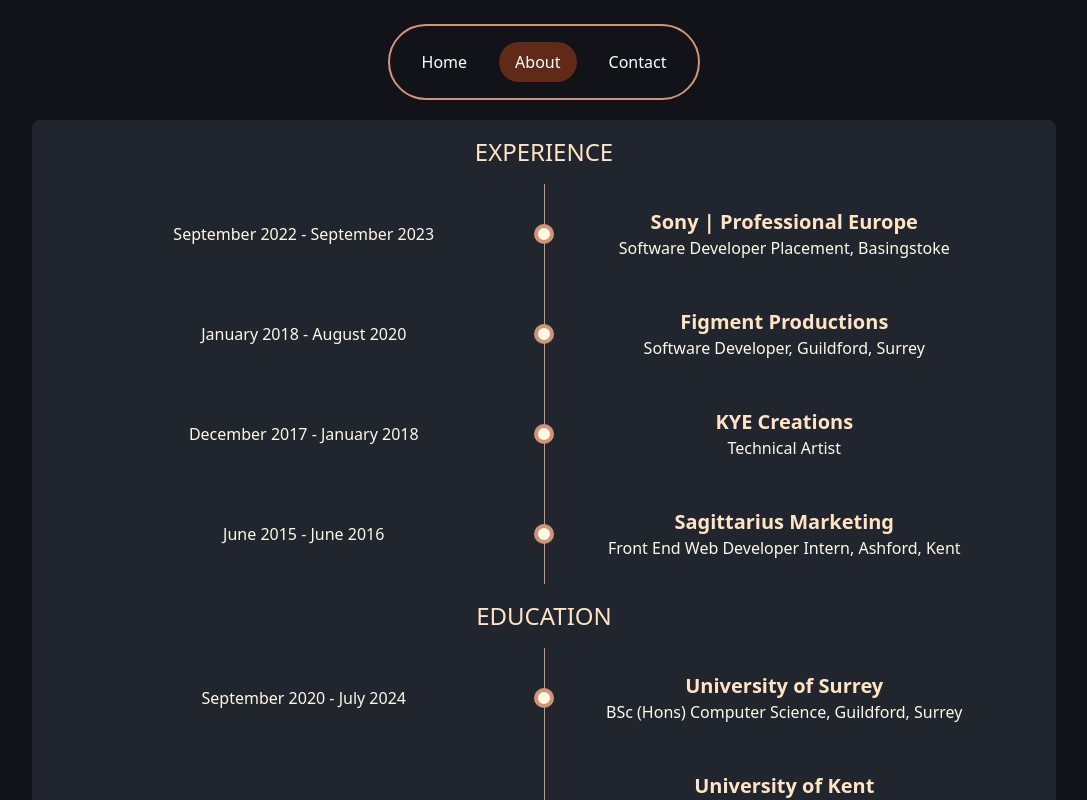
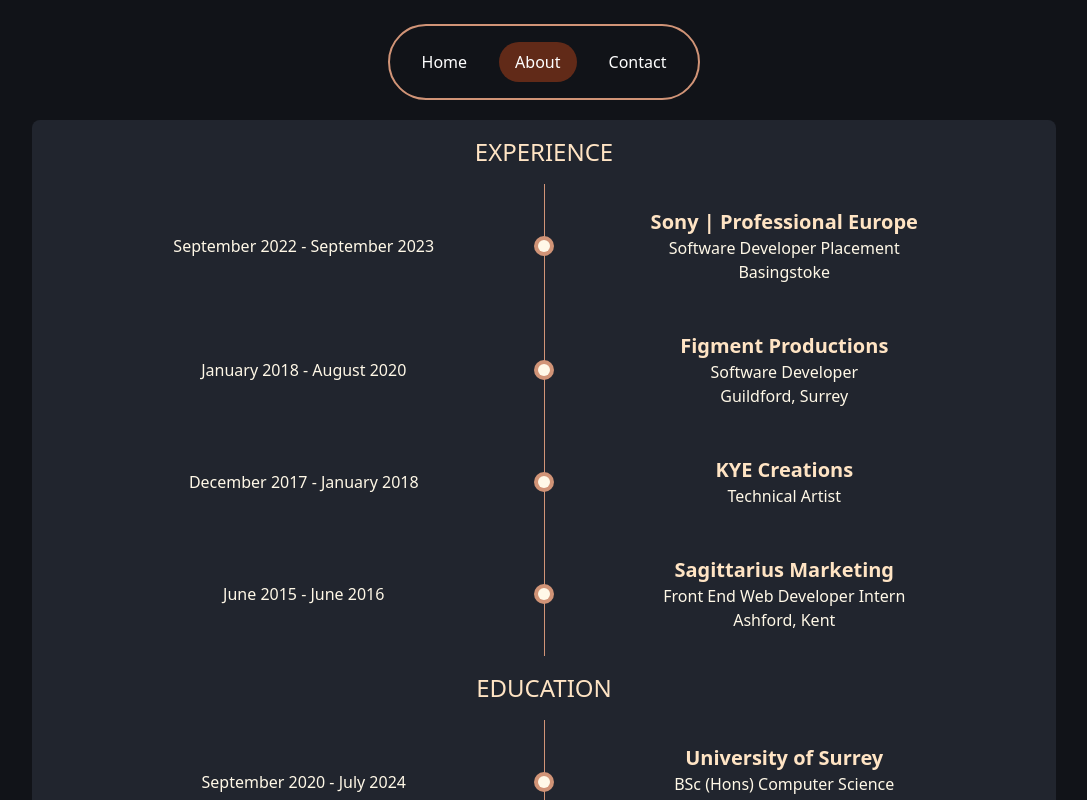
Before and after one commit to OliverKrieger/portfolio-website, a React (Vite) app: page / in a window 1280 px wide. Both pictures are taken after a click on the button "About". Shown: the top 800 px of the page, without its empty margins (96-1183 px from the left). Built offline with nearby package versions, Linux system fonts and the light colour scheme.

Commit message:
fix homepage misalignment

```diff
--- a/src/App.tsx
+++ b/src/App.tsx
@@ -25,7 +25,7 @@
   return (
     <div className="App bg-bisque-900 text-bisque-100 p-6 flex flex-col">
       <Navbar activeTab={activeTab} setActiveTab={setActiveTab} />
-      <div className="content grow-[1]">{renderPage()}</div>
+      <div className="content grow-[1] content-center">{renderPage()}</div>
     </div>
   );
 }
--- a/src/components/TwoColumnBanner.tsx
+++ b/src/components/TwoColumnBanner.tsx
@@ -1,24 +1,28 @@
 import React from "react";
 
 interface TwoColumnBannerProps {
-    leftHeader: string,
-    leftText: string,
-    rightHeader: string,
-    rightText: string
+    leftHeader?: string,
+    leftText?: string,
+    leftSubText?: string,
+    rightHeader?: string,
+    rightText?: string,
+    rightSubText?: string,
 }
 
-const TwoColumnBanner: React.FC<TwoColumnBannerProps> = ({ leftHeader, leftText, rightHeader, rightText }) => {
+const TwoColumnBanner: React.FC<TwoColumnBannerProps> = ({ leftHeader = '', leftText = '', leftSubText = '', rightHeader = '', rightText = '', rightSubText = '' }) => {
     return (
         <div className="px-4 flex justify-center text-center">
             <div className="flex flex-col justify-center flex-1 border-r border-bisque-500 p-6 relative">
                 <h2 className="text-xl font-semibold text-bisque-300">{leftHeader}</h2>
                 <p>{leftText}</p>
+                <p>{leftSubText}</p>
                 <div className="w-5 h-5 bg-bisque-500 rounded-full absolute right-0 top-1/2 transform translate-x-1/2 -translate-y-1/2"></div>
                 <div className="w-3 h-3 bg-bisque-100 rounded-full absolute right-0 top-1/2 transform translate-x-1/2 -translate-y-1/2"></div>
             </div>
             <div className="flex flex-col justify-center flex-1 p-6">
                 <h2 className="text-xl font-semibold text-bisque-300">{rightHeader}</h2>
                 <p>{rightText}</p>
+                <p>{rightSubText}</p>
             </div>
         </div>
     );
--- a/src/pages/About.tsx
+++ b/src/pages/About.tsx
@@ -7,43 +7,42 @@
                 <div className="experience-container">
                     <h2 className="text-2xl uppercase text-bisque-300 pb-4">Experience</h2>
                     <TwoColumnBanner
-                        leftHeader=""
                         leftText="September 2022 - September 2023"
                         rightHeader="Sony | Professional Europe"
-                        rightText="Software Developer Placement, Basingstoke"
+                        rightText="Software Developer Placement"
+                        rightSubText="Basingstoke"
                     />
                     <TwoColumnBanner
-                        leftHeader=""
                         leftText="January 2018 - August 2020"
                         rightHeader="Figment Productions"
-                        rightText="Software Developer, Guildford, Surrey"
+                        rightText="Software Developer"
+                        rightSubText="Guildford, Surrey"
                     />
                     <TwoColumnBanner
-                        leftHeader=""
                         leftText="December 2017 - January 2018"
                         rightHeader="KYE Creations"
                         rightText="Technical Artist"
                     />
                     <TwoColumnBanner
-                        leftHeader=""
                         leftText="June 2015 - June 2016"
                         rightHeader="Sagittarius Marketing"
-                        rightText="Front End Web Developer Intern, Ashford, Kent"
+                        rightText="Front End Web Developer Intern"
+                        rightSubText="Ashford, Kent"
                     />
                 </div>
                 <div className="education-container">
                     <h2 className="text-2xl uppercase text-bisque-300 py-4">Education</h2>
                     <TwoColumnBanner
-                        leftHeader=""
                         leftText="September 2020 - July 2024"
                         rightHeader="University of Surrey"
-                        rightText="BSc (Hons) Computer Science, Guildford, Surrey"
+                        rightText="BSc (Hons) Computer Science"
+                        rightSubText="Guildford, Surrey"
                     />
                     <TwoColumnBanner
-                        leftHeader=""
                         leftText="September 2013 - July 2017"
                         rightHeader="University of Kent"
-                        rightText="BSc (Hons) Multimedia Technology and Design with Year in Industry, Canterbury, Kent"
+                        rightText="BSc (Hons) Multimedia Technology and Design with Year in Industry"
+                        rightSubText="Canterbury, Kent"
                     />
                 </div>
             </div>
--- a/src/pages/Home.tsx
+++ b/src/pages/Home.tsx
@@ -3,7 +3,7 @@
 const Home: React.FC = () => {
     return (
         <div className="animate-slideInLeft h-full ...">
-            <div className='home-container flex flex-col justify-center text-center ... h-full ... -mt-8'>
+            <div className='home-container flex flex-col justify-center text-center ... h-full ... -mt-24'>
                 <div className='logo-container flex justify-center'>
                     <Logo width_val={312} height_val={312} />
                 </div>
--- a/src/styles/main.scss
+++ b/src/styles/main.scss
@@ -2,7 +2,7 @@
 body,
 #root,
 .App {
-    height: 100vh;
+    min-height: 100vh;
 }
 
 .content {
```
